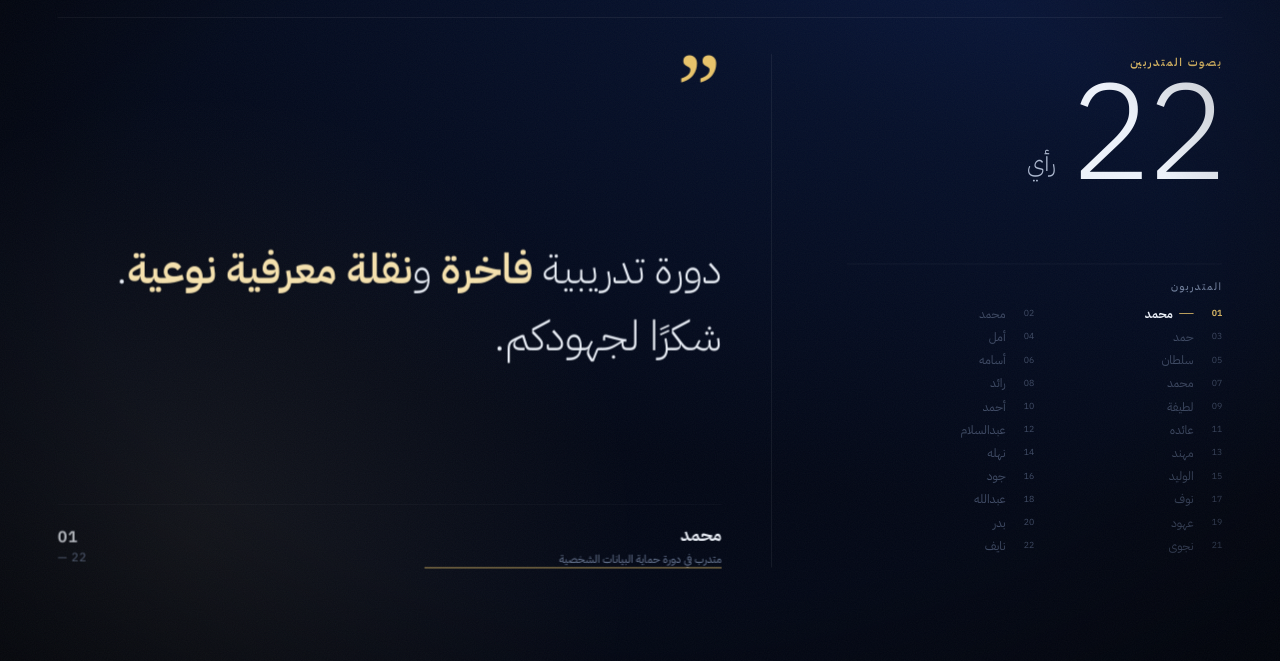
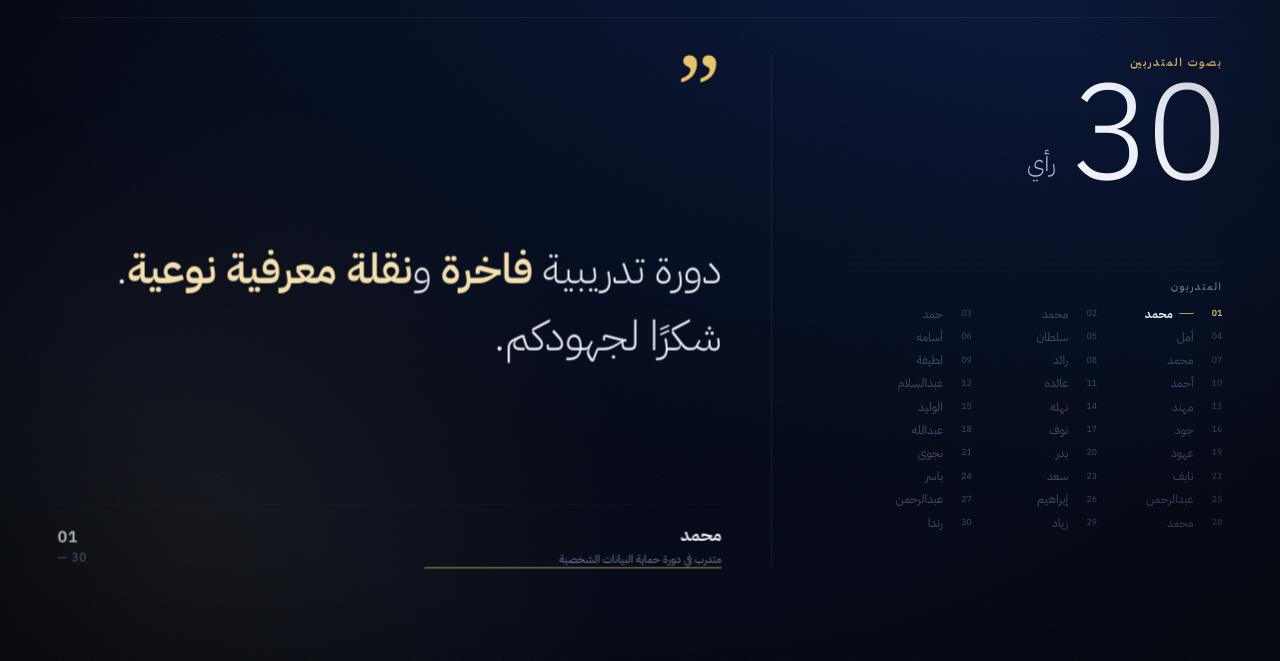
Before and after one commit to alaosi304/pdp-screen, a plain HTML site: page index.html in a window 1280 px wide. Shown: the part 135-796 px from the top of the page. Drawn offline with Linux system fonts and the light colour scheme.

Commit message:
Add 8 testimonials (30 total), three-column names index
Co-Authored-By: Claude Opus 5.5 <noreply@anthropic.com>
Claude-Session: https://claude.ai/code/session_01C51wfmxBynApw7c99hpQW2

```diff
--- a/index.html
+++ b/index.html
@@ -2,7 +2,7 @@
 <html lang="ar" dir="rtl" data-theme="dark">
 <head>
 <meta charset="utf-8">
-<meta name="slide-version" content="2026-11-15-4">
+<meta name="slide-version" content="2026-11-19-1">
 <meta name="viewport" content="width=device-width, initial-scale=1, viewport-fit=cover">
 <title>آراء المتدربين — دورة حماية البيانات الشخصية</title>
 <style>
@@ -61,7 +61,7 @@ body.idle{cursor:none}
 .idx{position:absolute;right:0;left:0;bottom:0;top:262px;border-top:1px solid var(--line);padding-top:18px}
 .idx h4{font-size:13px;letter-spacing:.14em;color:var(--mute);font-weight:500;margin-bottom:10px}
 .names{display:flex;flex-wrap:wrap}
-.names div{width:50%;height:29px;display:flex;align-items:center;font-size:15px;color:var(--faint);white-space:nowrap;overflow:hidden;
+.names div{width:33.33%;height:29px;display:flex;align-items:center;font-size:15px;color:var(--faint);white-space:nowrap;overflow:hidden;
   -webkit-transition:color .6s;transition:color .6s}
 .names div em{font-style:normal;width:26px;font-size:11px;color:var(--faint);direction:ltr;text-align:right;margin-left:10px;font-variant-numeric:tabular-nums;-webkit-transition:color .6s;transition:color .6s}
 .names div i{width:0;height:1px;background:var(--gold);margin-left:0;-webkit-transition:width .6s cubic-bezier(.16,1,.3,1),margin .6s;transition:width .6s cubic-bezier(.16,1,.3,1),margin .6s}
@@ -141,7 +141,15 @@ var DATA=[
 {n:"عهود",ltr:1,t:"Wow I’m [so happy] ♥"},
 {n:"بدر",t:"كانت [تجربة مثرية قيّمة] أسهمت في [تعزيز فهمي لنظام حماية البيانات الشخصية ولوائحه التنفيذية]، وأُشيد [بالتنوع في تقديم المحتوى] من خلال المقاطع المرئية والأنشطة التفاعلية."},
 {n:"نجوى",t:"[ممتاز جدًا]، وأقترح [تنوعًا أكثر في السيناريوهات] ليغطي جميع الجهات العامة والخاصة."},
-{n:"نايف",t:"كانت [دورة مثرية وجميلة]، شكرًا."}
+{n:"نايف",t:"كانت [دورة مثرية وجميلة]، شكرًا."},
+{n:"سعد",t:"شكرًا على [الإعداد الاحترافي للدورة]، و[الاحترافية في جميع تفاصيلها]."},
+{n:"ياسر",t:"شكرًا لمن ساهم في [إنجاز هذا العمل]، وأدام الله عليكم [التوفيق والعطاء]."},
+{n:"عبدالرحمن",t:"شكرًا لكم على [جهودكم وتعبكم]."},
+{n:"إبراهيم",t:"[جميل]، جزاكم الله خيرًا."},
+{n:"عبدالرحمن",t:"[جميلة جدًا] ♥"},
+{n:"محمد",t:"كانت [مفيدة]."},
+{n:"زياد",t:"[الله يعزكم]."},
+{n:"رندا",t:"[شكرًا]."}
 ];
 function $(id){return document.getElementById(id);}
 function addC(e,c){if(e&&(" "+e.className+" ").indexOf(" "+c+" ")<0)e.className+=" "+c;}
```
